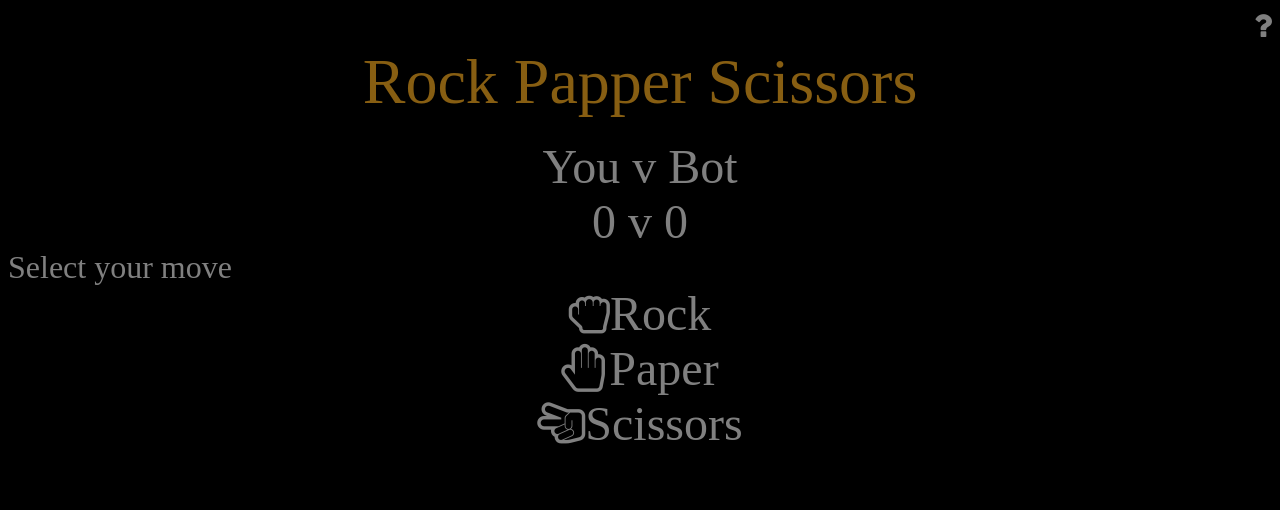
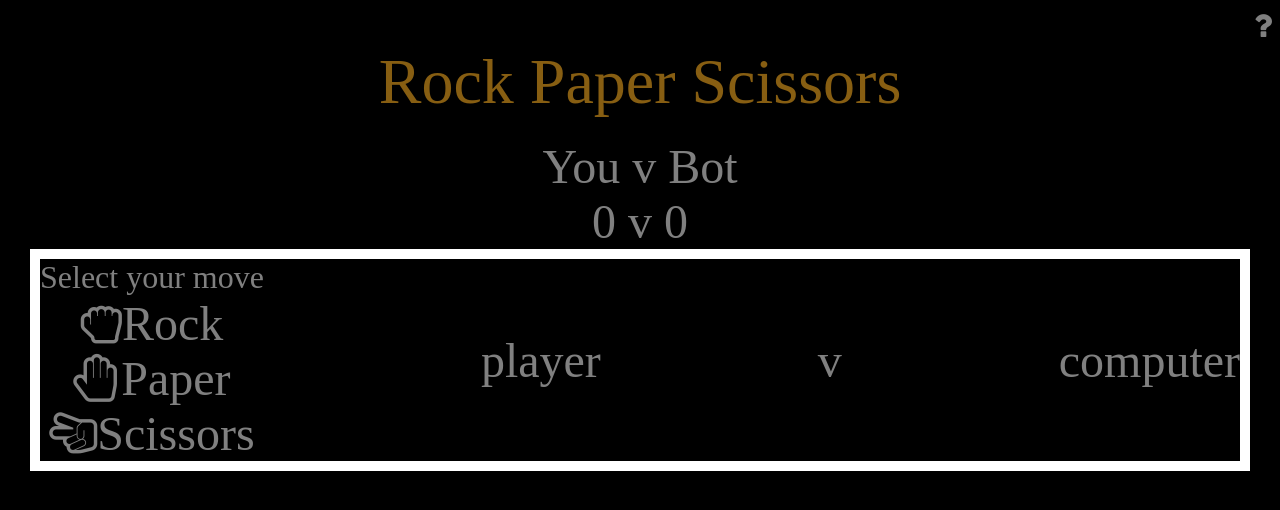
Before and after one commit to bunchley/RockPaperScissors, a plain HTML site: page index.html in a window 1280 px wide. Both pictures are taken after a click on the button "Play". Drawn offline with Linux system fonts and the light colour scheme; a web font is replaced by a local one.

Commit message:
added game board presentation

```diff
--- a/index.html
+++ b/index.html
@@ -36,7 +36,7 @@
       </div>
     </div>
     <div class="game-title">
-      Rock Papper Scissors
+      Rock Paper Scissors
       <div class="title-content"></div>
     </div>
     <div class="button-container">
@@ -47,7 +47,8 @@
       <span id="playerScore">0</span> v
       <span id="computerScore">0</span>
     </div>
-    <div class="weapon-container hidden">
+    <div class="playBoard hidden">
+      <div class="weapon-container board">
         <div class="player-card">Select your move</div>
         <div id="rock" class="weapon" data-key="rock">
           <i class="fa fa-hand-rock-o" aria-hidden="true">Rock</i>
@@ -59,6 +60,11 @@
           <i class="fa fa-hand-scissors-o" aria-hidden="true">Scissors</i>
         </div>
       </div>
+      <div class="board" id="player">player</div>
+      <div class="board" id="v">v</div>
+      <div class="board" id="computer">computer</div>
+    </div>
+
     <!-- <div class="scoreboard">Scoreboard</div> -->
     <div class="result"></div>
 
--- a/script/game.js
+++ b/script/game.js
@@ -6,8 +6,11 @@ const scoreboard_player = document.getElementById("playerScore");
 const result = document.querySelector(".result");
 const gameEnd = document.querySelector(".game-over");
 const playButton = document.querySelector(".play");
-const weaponDisplay = document.querySelector(".weapon-container");
+const boardDisplay = document.querySelector(".playBoard");
 const scoreDisplay = document.querySelector(".scoreboard-container");
+const computerMoveDisplay = document.getElementById("computer");
+const playerMoveDisplay = document.getElementById("player");
+
 let computerScore = 0;
 let playerScore = 0;
 let whoWon;
@@ -30,8 +33,8 @@ function displayGame() {
   console.log("Play button removed");
   playButton.remove();
   console.log("Weapons visible");
-  weaponDisplay.classList.toggle("hidden");
-  weaponDisplay.classList.toggle("visible");
+  boardDisplay.classList.toggle("hidden");
+  boardDisplay.classList.toggle("visible");
   console.log("Score Container visible");
   scoreDisplay.classList.toggle("hidden");
   scoreDisplay.classList.toggle("visible");
@@ -46,13 +49,16 @@ playButton.addEventListener("click", displayGame);
 function getComputerChoice() {
   const computerWeapon = ["Rock", "Paper", "Scissors"];
   let randomChoice = Math.floor(Math.random() * 3);
-  return computerWeapon[randomChoice];
+  var computerChoice = computerWeapon[randomChoice];
+  computerMoveDisplay.innerHTML = `${computerChoice}`;
+  return computerChoice;
 }
 
 function playRound(playerChoice, computerChoice = getComputerChoice()) {
-  //   computerChoice = getComputerChoice();
+  computerChoice = getComputerChoice();
   console.log("Player Choice: ", playerChoice);
   console.log("Computer Choice: ", computerChoice);
+  playerMoveDisplay.innerHTML = `${playerChoice}`;
   if (computerChoice === playerChoice) {
     console.log("It's a tie!");
     result.innerHTML = `It's a ${computerChoice} tie!`;
@@ -95,7 +101,7 @@ function isGameOver(computer, player) {
 }
 
 function game() {
-  computer_weapon = getComputerChoice();
+  // computer_weapon = getComputerChoice();
   rock_weapon.addEventListener("click", function () {
     playRound("Rock");
   });
--- a/style/game.css
+++ b/style/game.css
@@ -90,3 +90,26 @@ button {
   color: grey;
   text-align: left;
 }
+
+.playBoard {
+  display: flex;
+  /* flex: 1; */
+  border: 10px solid white;
+  max-width: 1200px;
+  justify-content: space-between;
+  align-items: center;
+  margin-left: auto;
+  margin-right: auto;
+}
+
+.board {
+  /* border: 1rem solid white; */
+  color: grey;
+  /* font-size: 3em; */
+}
+
+#computer,
+#player,
+#v {
+  font-size: 3em;
+}
```
Lines whose indentation alone changed are shown as unchanged.
